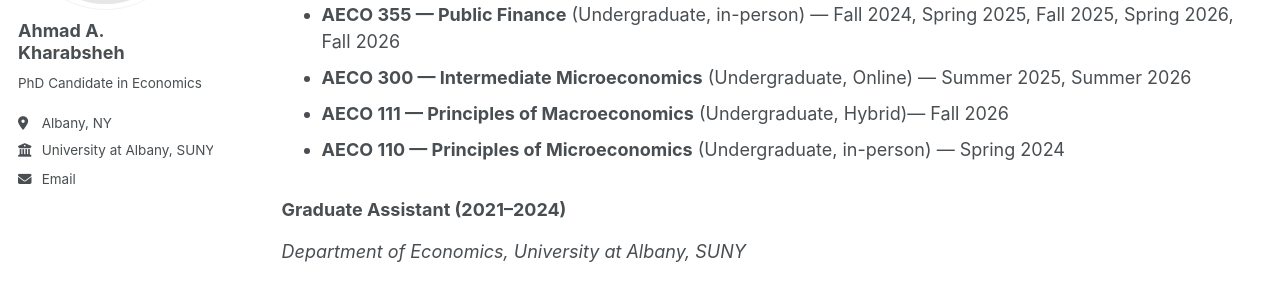
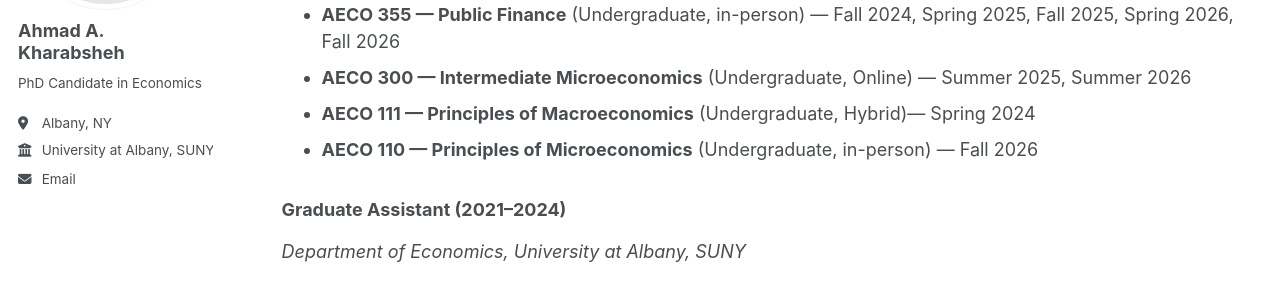
Before and after one commit to Kharabshehahmad/Kharabshehahmad.github.io, a Jekyll site: the page built from _pages/teaching.md, in a window 1280 px wide and 900 px high, scrolled down 1433 px. Shown: the part 266-558 px from the top of the window. Built offline with Jekyll 4.4.1, drawn with Linux system fonts in a browser that asks for light colours; a script bundle is joined from its source files by our own code; library files that are not in the unit come from our copies.

```diff
--- a/_pages/teaching.md
+++ b/_pages/teaching.md
@@ -49,8 +49,8 @@ this course as fair as possible, and I do think he succeeded in doing. I appreci
 
 - **AECO 355 — Public Finance** (Undergraduate, in-person) — Fall 2024, Spring 2025, Fall 2025, Spring 2026, Fall 2026
 - **AECO 300 — Intermediate Microeconomics** (Undergraduate, Online) — Summer 2025, Summer 2026
-- **AECO 111 — Principles of Macroeconomics** (Undergraduate, Hybrid)— Fall 2026
-- **AECO 110 — Principles of Microeconomics** (Undergraduate, in-person) — Spring 2024
+- **AECO 111 — Principles of Macroeconomics** (Undergraduate, Hybrid)— Spring 2024
+- **AECO 110 — Principles of Microeconomics** (Undergraduate, in-person) — Fall 2026
 
 
 ### Graduate Assistant (2021–2024)
```
